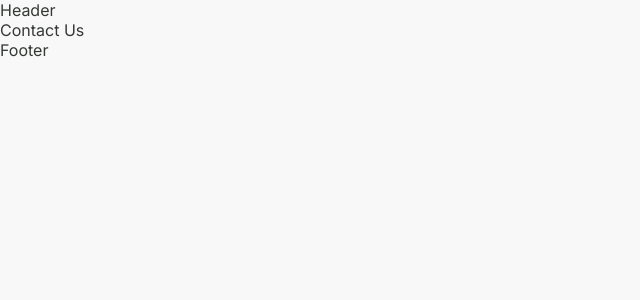
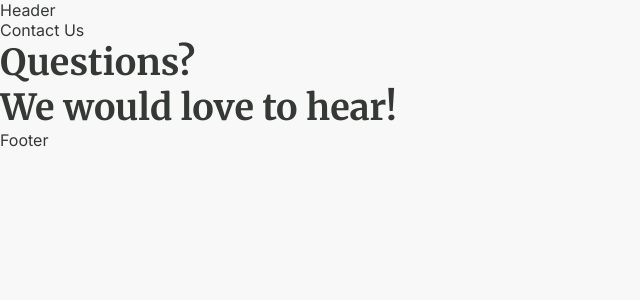
Before and after one commit to include-davis/jvmc, a Next.js app: page /contact-us in a window 1280 px wide. Shown: the top 300 px of the page, without its empty margins (0-640 px from the left). Built offline with nearby package versions, Linux system fonts and the light colour scheme.

Commit message:
Create basic heading and body divs for q card

```diff
--- a/app/(pages)/contact-us/page.jsx
+++ b/app/(pages)/contact-us/page.jsx
@@ -7,6 +7,11 @@ export default function ContactUs() {
         {/* MAP COMPONENT */}
         {/* SOCIAL MEDIA COMPONENT */}
         {/* QUESTIONS? COMPONENT */}
+        <div className={styles.questionsCard}>
+          <h3>Questions?<br/>We would love to hear!</h3>
+          <p></p>
+          <p></p>
+        </div>
         {/* CONTACT FORM COMPONENT */}
       </main>
     );
```
